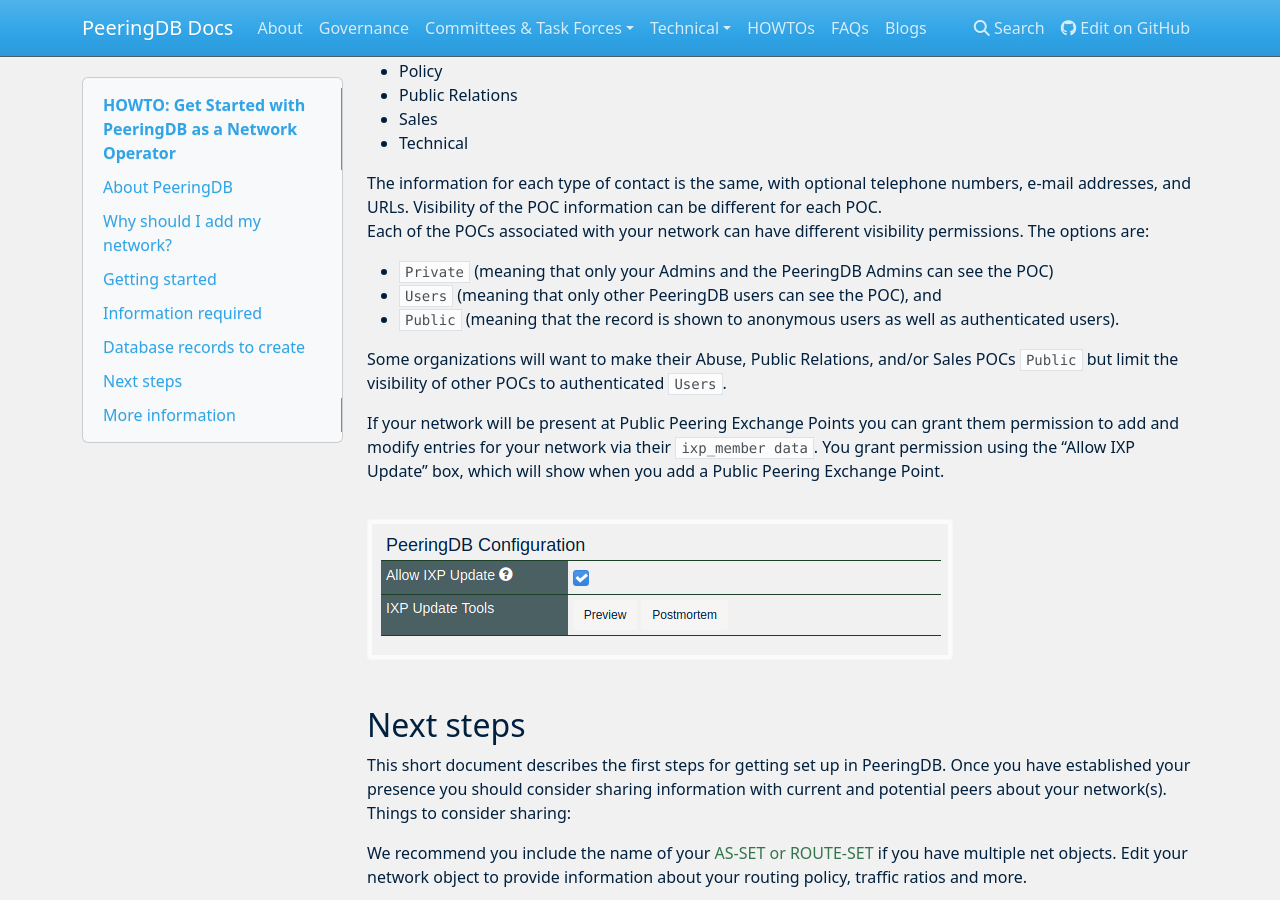
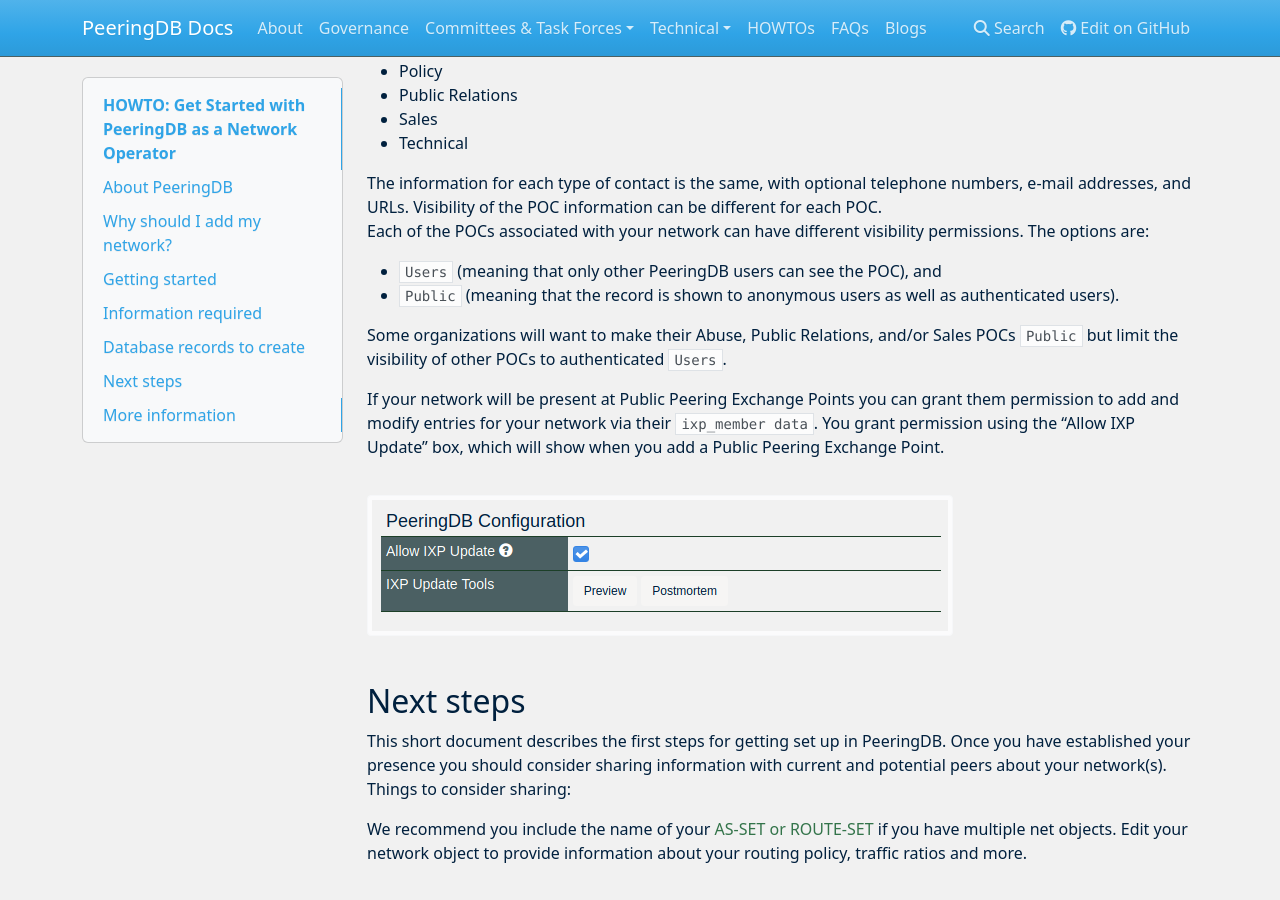
Before and after one commit to peeringdb/docs, an MkDocs documentation site: the page built from docs/howto/get-started-operator.md, in a window 1280 px wide and 900 px high, scrolled down 2389 px. Built offline with MkDocs 1.6.1, drawn with Linux system fonts in a browser that asks for light colours; nearby versions of some CDN libraries.

Commit message:
Update get-started-operator.md
Removes `Private` as a visibility option as this was removed in 2.30.0, which moved to production today

```diff
--- a/docs/howto/get-started-operator.md
+++ b/docs/howto/get-started-operator.md
@@ -68,7 +68,6 @@
 The information for each type of contact is the same, with optional telephone numbers, e-mail addresses, and URLs. Visibility of the POC information can be different for each POC.
 Each of the POCs associated with your network can have different visibility permissions. The options are:
 
-* `Private` (meaning that only your Admins and the PeeringDB Admins can see the POC)
 * `Users` (meaning that only other PeeringDB users can see the POC), and
 * `Public` (meaning that the record is shown to anonymous users as well as authenticated users).
 
```
